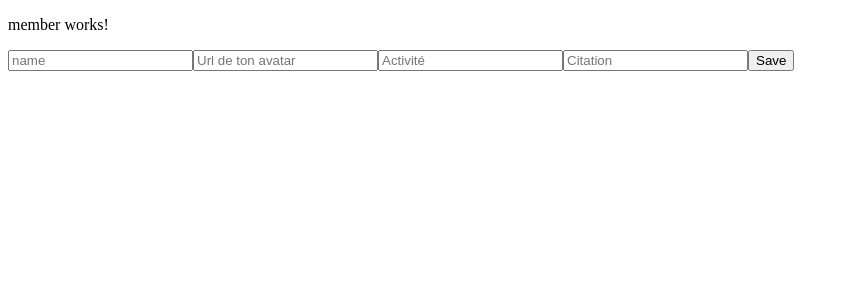
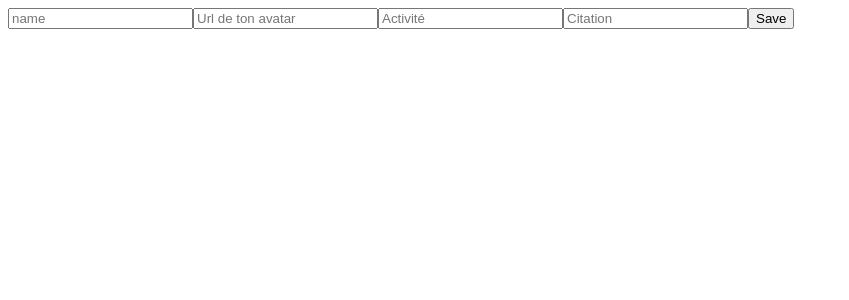
Before and after one commit to lePitch/FrontCheckpoint, an Angular app: page /team/create/1 in a window 1280 px wide. Shown: the top 300 px of the page, without its empty margins (0-849 px from the left). Built offline with nearby package versions, Linux system fonts and the light colour scheme; no server answers.

Commit message:
remove component works

```diff
--- a/src/app/pages/create/member/member.component.html
+++ b/src/app/pages/create/member/member.component.html
@@ -1,2 +1 @@
-<p>member works!</p>
 <app-memberform (memberCreated)="parentReception($event)"></app-memberform>
```
